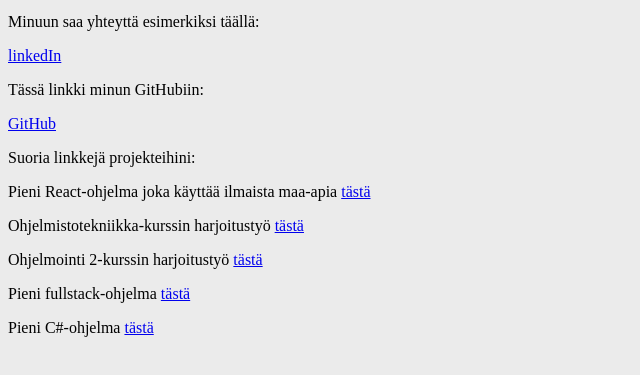
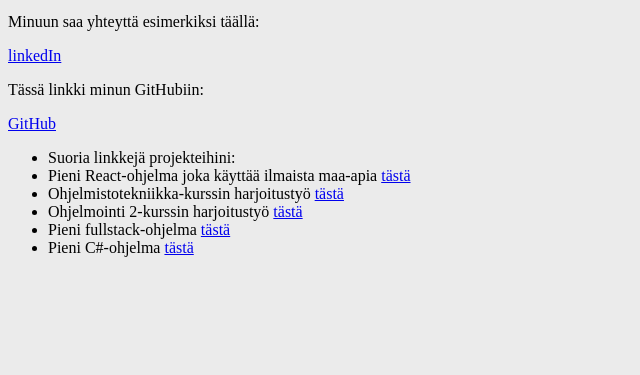
Before and after one commit to AlluSu/ghpages, a plain HTML site: page index.html in a window 1280 px wide. Shown: the part 101-476 px from the top of the page, without its empty margins (0-640 px from the left). Drawn offline with Linux system fonts and the light colour scheme.

Commit message:
tehty lista

```diff
--- a/index.html
+++ b/index.html
@@ -23,12 +23,14 @@
     <a href="https://github.com/AlluSu">GitHub</a>
   </div>
   <div>
-    <p>Suoria linkkejä projekteihini:</p>
-    <p>Pieni React-ohjelma joka käyttää ilmaista maa-apia <a href="https://github.com/AlluSu/Full-Stack-Open/tree/master/part2/maat">tästä</a> </p>
-    <p>Ohjelmistotekniikka-kurssin harjoitustyö <a href="https://github.com/AlluSu/Ohjelmistotekniikka-ht">tästä</a> </p>
-    <p>Ohjelmointi 2-kurssin harjoitustyö <a href="https://github.com/AlluSu/Rokotusrekisteri">tästä</a> </p>
-    <p>Pieni fullstack-ohjelma <a href="https://github.com/AlluSu/FSO-part3">tästä</a> </p>
-    <p>Pieni C#-ohjelma <a href="https://github.com/AlluSu/Kiintopistemenetelma">tästä</a> </p>
+    <ul>
+    <li>Suoria linkkejä projekteihini:</li>
+    <li>Pieni React-ohjelma joka käyttää ilmaista maa-apia <a href="https://github.com/AlluSu/Full-Stack-Open/tree/master/part2/maat">tästä</a> </li>
+    <li>Ohjelmistotekniikka-kurssin harjoitustyö <a href="https://github.com/AlluSu/Ohjelmistotekniikka-ht">tästä</a> </li>
+    <li>Ohjelmointi 2-kurssin harjoitustyö <a href="https://github.com/AlluSu/Rokotusrekisteri">tästä</a> </li>
+    <li>Pieni fullstack-ohjelma <a href="https://github.com/AlluSu/FSO-part3">tästä</a> </li>
+    <li>Pieni C#-ohjelma <a href="https://github.com/AlluSu/Kiintopistemenetelma">tästä</a> </li>
+    </ul>
   </div>
 </body>
 </html>
```
